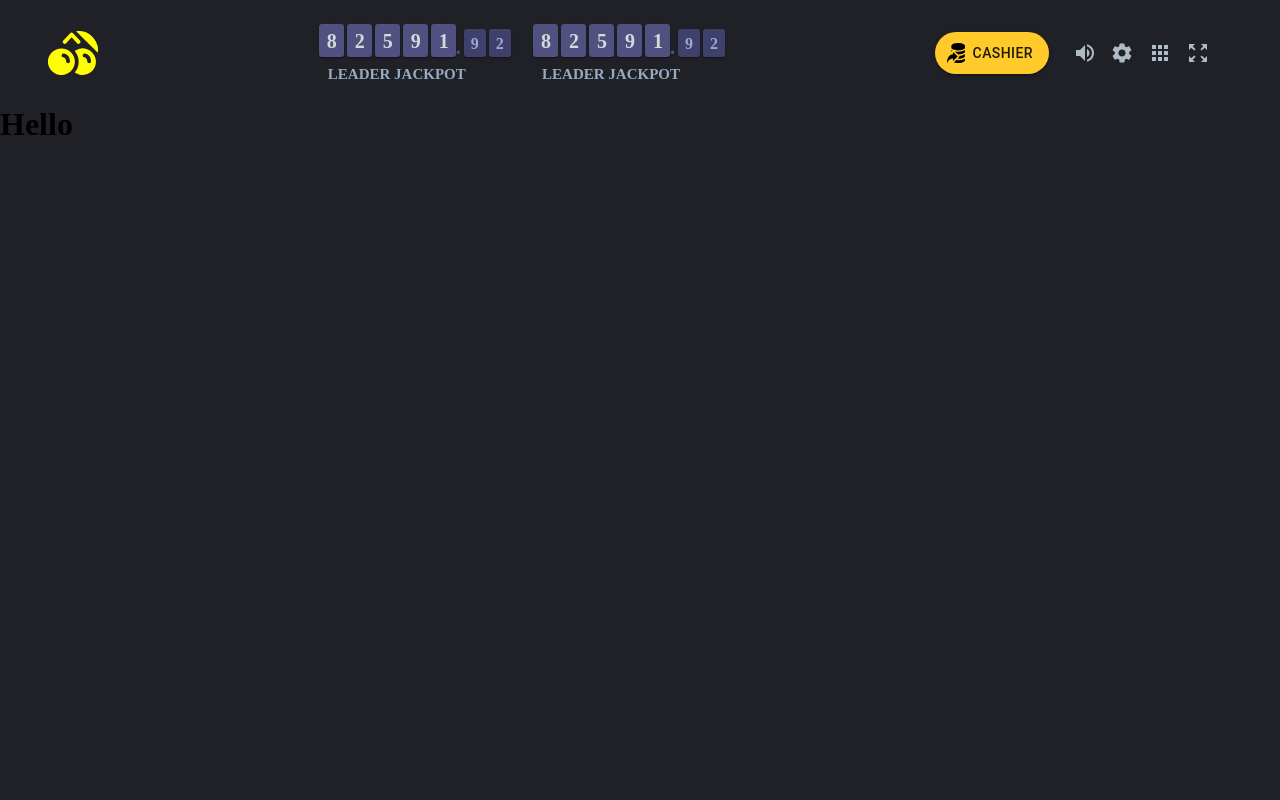
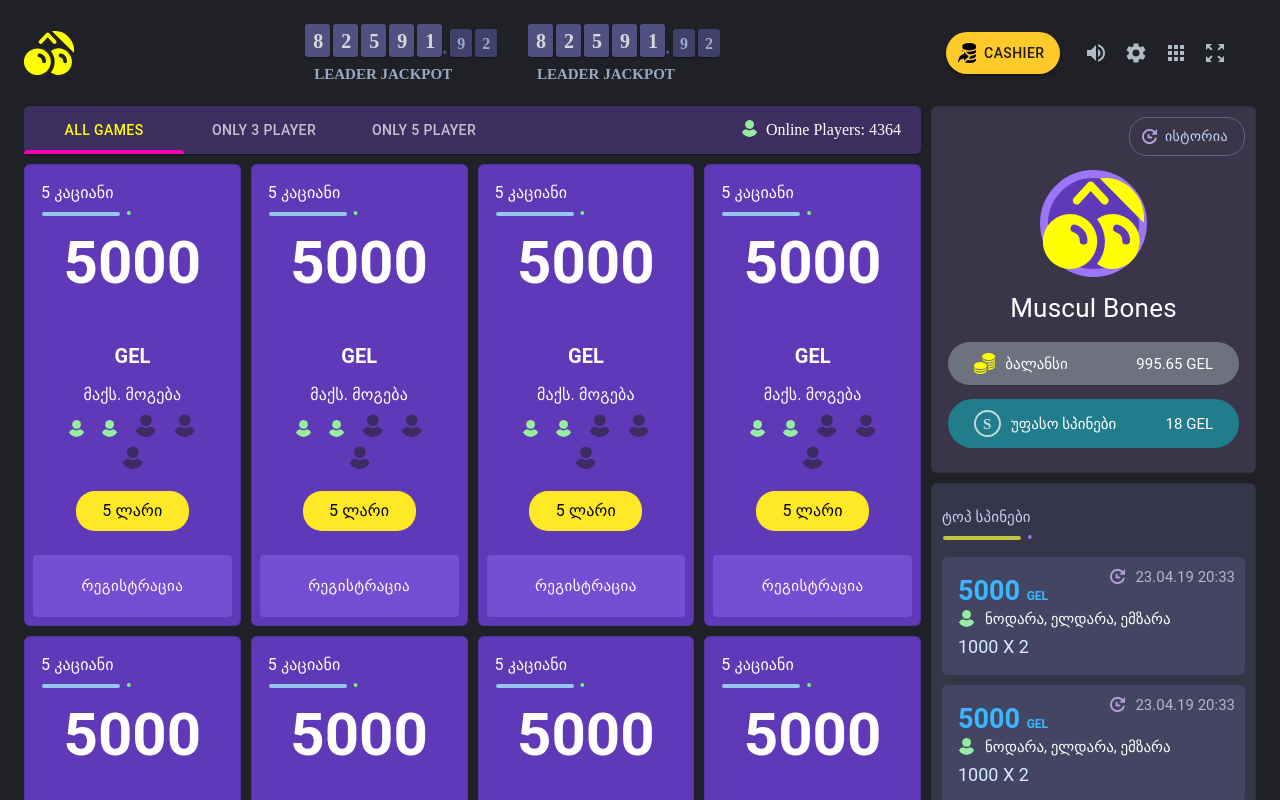
Before and after one commit to bekam797/Markup-Example, a React (Create React App) app: page / in a window 1280 px wide. Shown: the top 800 px of the page. Built offline with nearby package versions, Linux system fonts and the light colour scheme.

Commit message:
Made some changes

```diff
--- a/src/App.js
+++ b/src/App.js
@@ -1,11 +1,12 @@
 import React from 'react';
 import Layout from './Layout/Layout';
+import Main from './containers/Main/Main';
 
 function App() {
   return (
     <div className="App">
       <Layout>
-        <h1>Hello</h1>
+        <Main />
       </Layout>
     </div>
   );
--- a/src/components/Header/Header.js
+++ b/src/components/Header/Header.js
@@ -39,6 +39,9 @@ const useStyles = makeStyles((theme) => ({
     cursor: 'pointer',
     color: '#AFBBC4',
   },
+  toolbar: {
+    padding: '0',
+  },
 }));
 
 function Header() {
@@ -48,7 +51,7 @@ function Header() {
     <div className={classes.root}>
       <AppBar position="static" className={classes.header}>
         <Container className={classes.containerWidth}>
-          <Toolbar variant="dense">
+          <Toolbar variant="dense" className={classes.toolbar}>
             <Grid container item xs={5}>
               <Icons iconType="logo" />
             </Grid>
```
